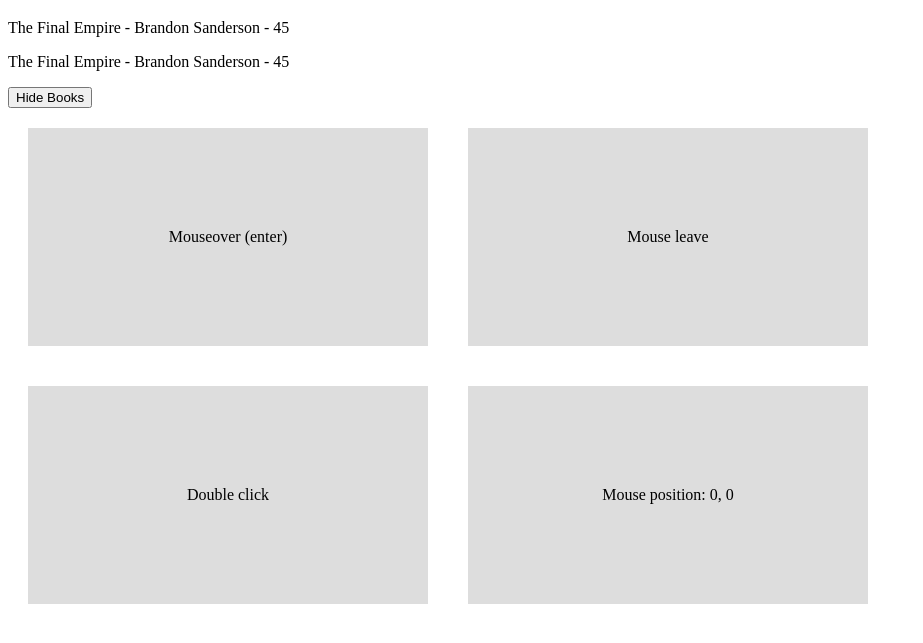
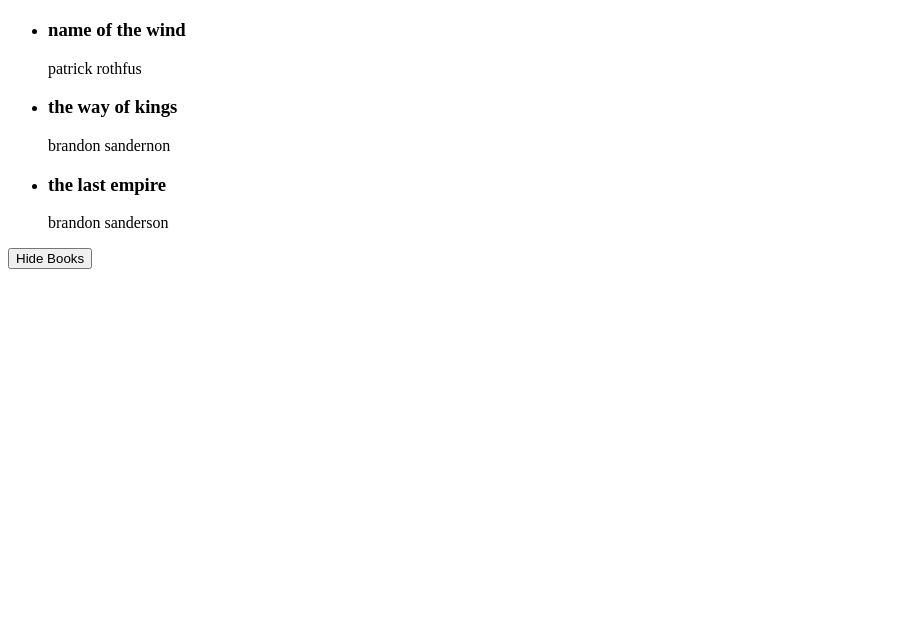
Before and after one commit to kterrago18/vue-firebase, a plain HTML site: page index.html in a window 1280 px wide. Shown: the part 61-704 px from the top of the page, without its empty margins (0-923 px from the left). Drawn offline with nearby package versions, Linux system fonts and the light colour scheme.

Commit message:
Outputting Lists (v-for)

```diff
--- a/app.js
+++ b/app.js
@@ -2,11 +2,11 @@ const app = Vue.createApp({
     data() {
         return {
             showBooks: true,
-            title: 'The Final Empire',
-            author: 'Brandon Sanderson',
-            age: 45,
-            x: 0,
-            y: 0
+            books: [
+                {title: 'name of the wind', author: 'patrick rothfus'},
+                {title: 'the way of kings', author: 'brandon sandernon'},
+                {title: 'the last empire', author: 'brandon sanderson'}
+            ]
         }
     },
     methods: {
--- a/index.html
+++ b/index.html
@@ -23,25 +23,18 @@
 
     <div id="app">
         <div v-if="showBooks">
-            <p>{{ title }} - {{ author }} - {{ age }}</p>
-        </div>
-
-        <div v-show="showBooks">
-            <p>{{ title }} - {{ author }} - {{ age }}</p>
+            <ul>
+                <li v-for="book in books">
+                    <h3>{{ book.title }}</h3>
+                    <p>{{ book.author }}</p>
+                </li>
+            </ul>
         </div>
 
         <button @click="toggleShowBooks">
             <span v-if="showBooks">Hide Books</span>
             <span v-else>Show Books</span>
         </button>
-
-        <br>
-
-        <!-- mouse events -->
-        <div class="box" @mouseover="handleEvent($event, 'data')">Mouseover (enter)</div>
-        <div class="box" @mouseleave="handleEvent">Mouse leave</div>
-        <div class="box" @dblclick="handleEvent">Double click</div>
-        <div class="box" @mousemove="handleMouseMoveEvent">Mouse position: {{x}}, {{ y }}</div>
     </div>
 
     <script src="app.js"></script>
```
